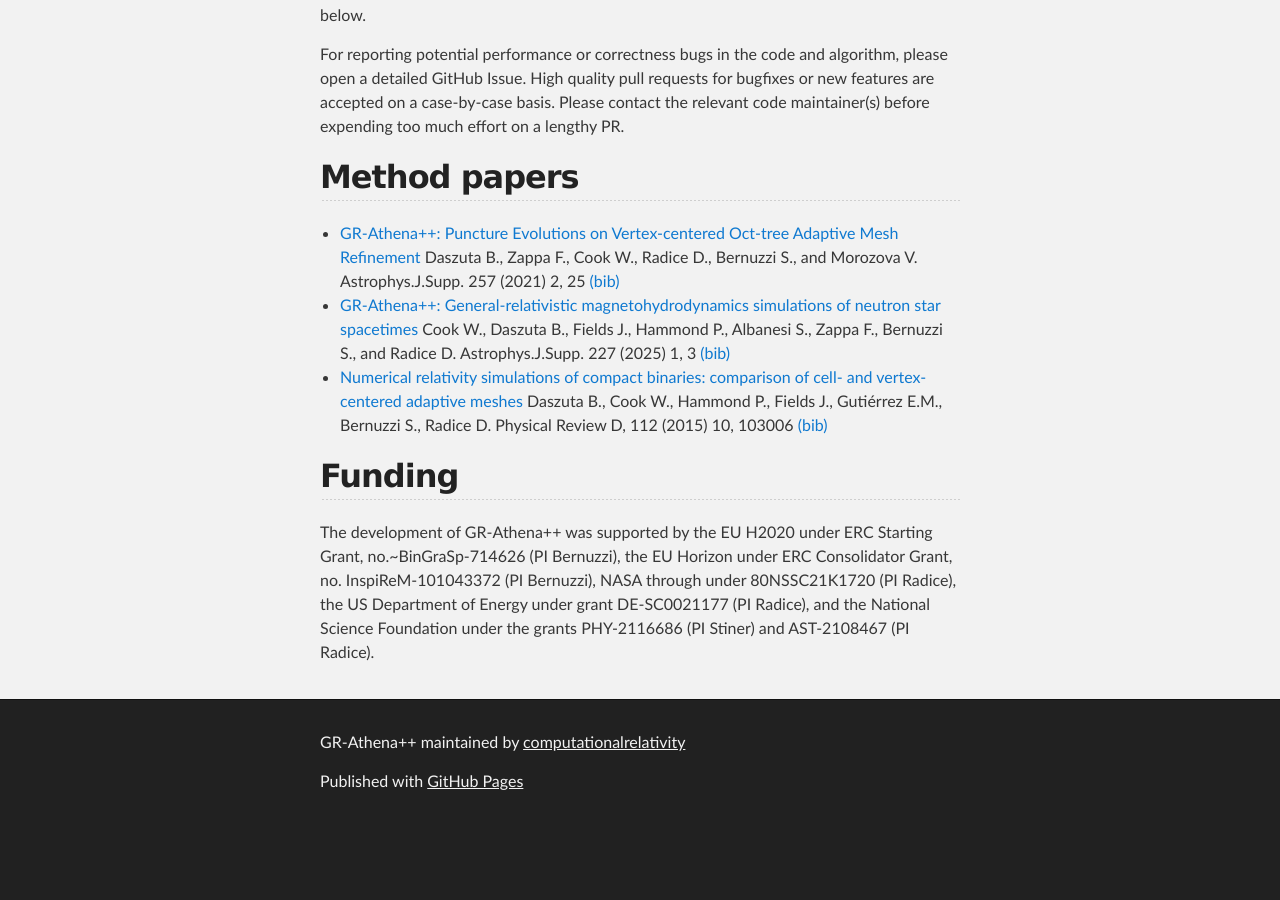
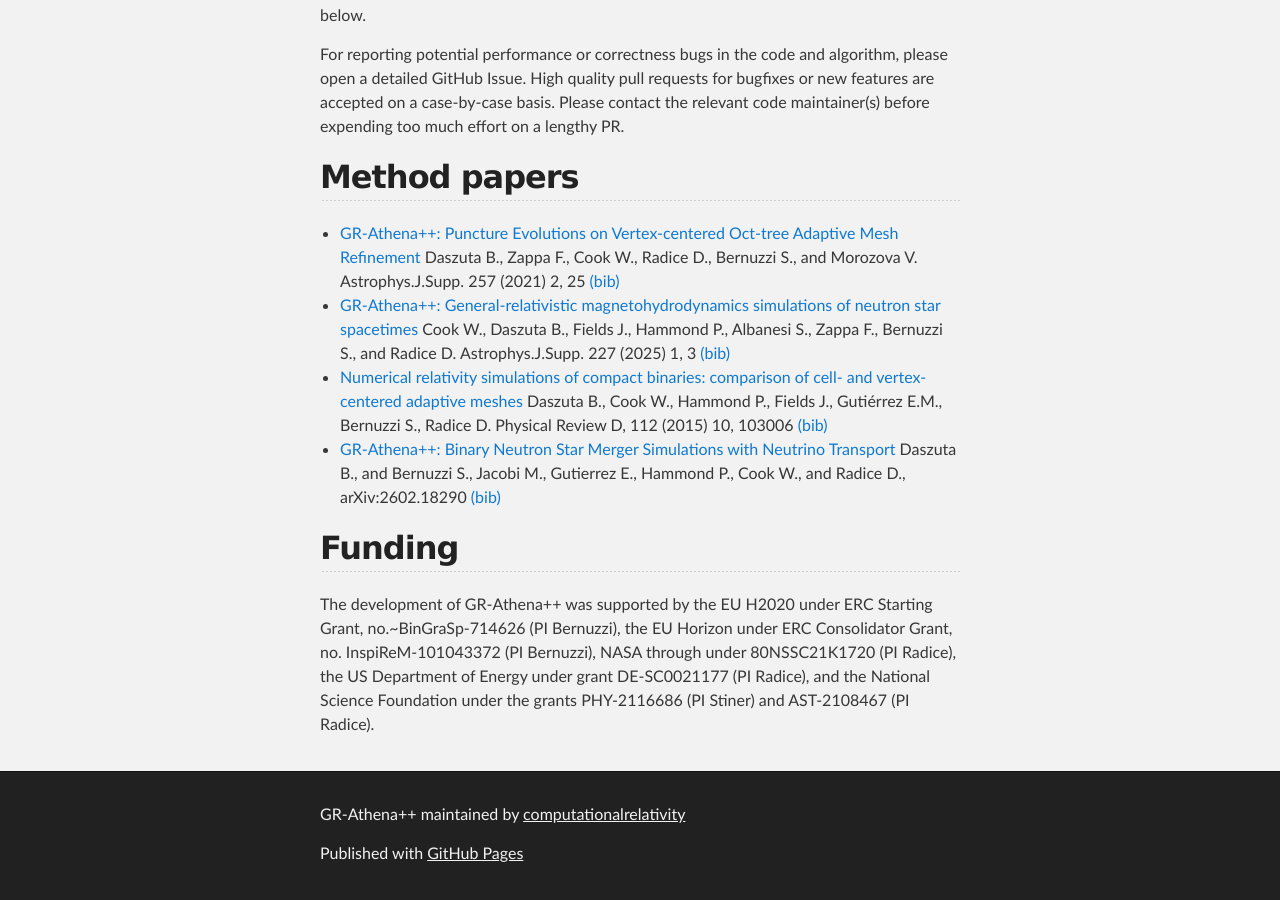
Before and after one commit to computationalrelativity/grathenacode, a Jekyll site: the page built from index.md, in a window 1280 px wide and 900 px high, scrolled down 1840 px. Built offline with Jekyll 4.4.1, drawn with Linux system fonts in a browser that asks for light colours; before the commit the page ends 2668 px from its top, so only the background shows below that; part of the change alters nothing that is shown.

Commit message:
Update index.md

```diff
--- a/index.md
+++ b/index.md
@@ -12,7 +12,7 @@ layout: default
  * Dynamical spacetime solver based on the [Z4c](https://arxiv.org/abs/0912.2920) formulation of 3+1 general relativity and high-order operators
  * Adaptive mesh refinement algorithms for black hole evolutions in the puncture framework
  * GRMHD solver on dynamical spacetimes based on the conservative 3+1 Eulerian "Valencia" formulation and Athena++ constrained transport algorithm
- * Radiation transport solver on dynamical spacetimes based on the [M1 formulation](https://arxiv.org/abs/2111.14858)
+ * Radiation transport solver on dynamical spacetimes based on the [M1 formulation](https://arxiv.org/abs/2602.18290)
  * Support for various equations of state, including tabular microphysical models
  * [Deleptonization scheme](https://arxiv.org/abs/astro-ph/0504072) for stellar core collapse
  * Gravitational-wave extraction algorithms based on Newmann-Penrose-Weyl and [Regge-Wheeler-Zerilli](https://arxiv.org/abs/2508.03799) approaches, output for Cauchy Characteristic evolution
@@ -40,6 +40,7 @@ For reporting potential performance or correctness bugs in the code and algorith
  * [GR-Athena++: Puncture Evolutions on Vertex-centered Oct-tree Adaptive Mesh Refinement](https://arxiv.org/abs/2101.08289) Daszuta B., Zappa F., Cook W., Radice D., Bernuzzi S., and Morozova V. Astrophys.J.Supp. 257 (2021) 2, 25 [(bib)](https://ui.adsabs.harvard.edu/abs/2021ApJS..257...25D/exportcitation)
  * [GR-Athena++: General-relativistic magnetohydrodynamics simulations of neutron star spacetimes](https://arxiv.org/abs/2311.04989) Cook W., Daszuta B., Fields J., Hammond P., Albanesi S., Zappa F., Bernuzzi S., and Radice D. Astrophys.J.Supp. 227 (2025) 1, 3 [(bib)](https://ui.adsabs.harvard.edu/abs/2025ApJS..277....3C/exportcitation)
  * [Numerical relativity simulations of compact binaries: comparison of cell- and vertex-centered adaptive meshes](https://arxiv.org/abs/2406.09139) Daszuta B., Cook W., Hammond P., Fields J., Gutiérrez E.M., Bernuzzi S., Radice D. Physical Review D, 112 (2015) 10, 103006 [(bib)](https://ui.adsabs.harvard.edu/abs/2024arXiv240609139D/exportcitation)
+ * [GR-Athena++: Binary Neutron Star Merger Simulations with Neutrino Transport](https://arxiv.org/abs/2602.18290) Daszuta B., and Bernuzzi S., Jacobi M., Gutierrez E., Hammond P., Cook W., and Radice D., arXiv:2602.18290 [(bib)](https://ui.adsabs.harvard.edu/abs/2026arXiv260218290D/exportcitation)
 
 ## Funding
 
```
